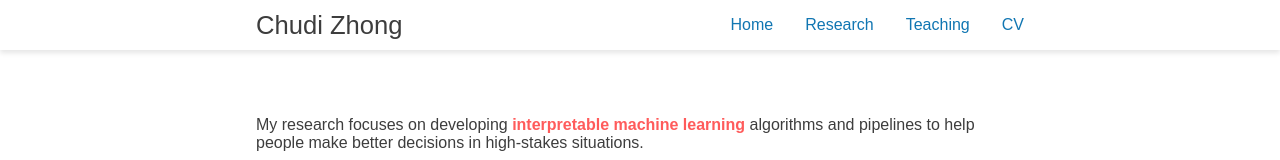
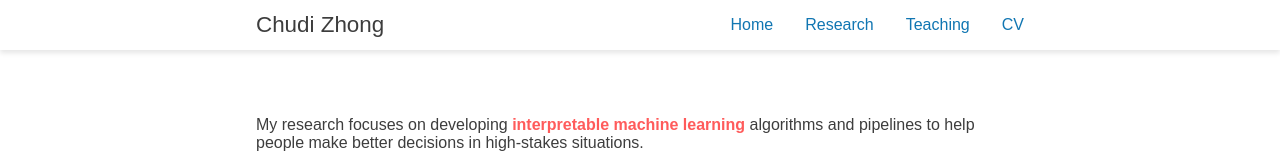
Before and after one commit to chudizhong/chudizhong.github.io, a plain HTML site: page research.html in a window 1280 px wide. Shown: the top 160 px of the page. Drawn offline with Linux system fonts and the light colour scheme.

Commit message:
Update style.css

```diff
--- a/style.css
+++ b/style.css
@@ -80,7 +80,7 @@ nav a:hover{
 
 .nav-logo{
 	margin-right: auto;
-	font-size: 1.6rem;
+	font-size: 1.4rem;
 	color: #3d3d3d;
 	align-items: center;
 	height: 100%;
```
